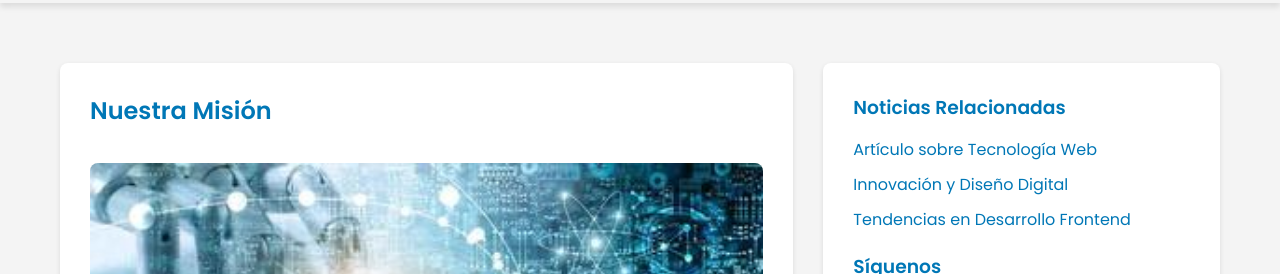
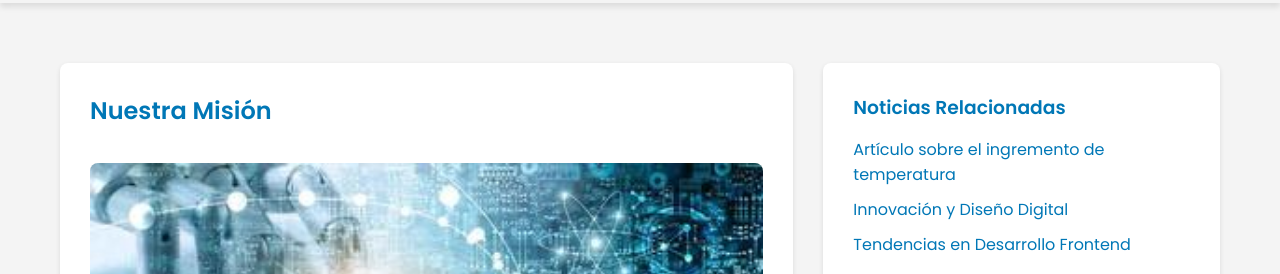
Before and after one commit to jfajardoatencia-stac/PROYECTO-DIPLOMADO, a plain HTML site: page index.html in a window 1280 px wide. Shown: the part 97-371 px from the top of the page. Drawn offline with Linux system fonts and the light colour scheme.

Commit message:
feat: agregue un articulo del aumento de temperatura

```diff
--- a/index.html
+++ b/index.html
@@ -43,7 +43,7 @@
             <aside class="main-aside">
                 <h3>Noticias Relacionadas</h3>
                 <ul class="aside-links">
-                    <li><a href="#">Artículo sobre Tecnología Web</a></li>
+                    <li><a href="#">Artículo sobre el ingremento de temperatura</a></li>
                     <li><a href="#">Innovación y Diseño Digital</a></li>
                     <li><a href="#">Tendencias en Desarrollo Frontend</a></li>
                 </ul>
```
